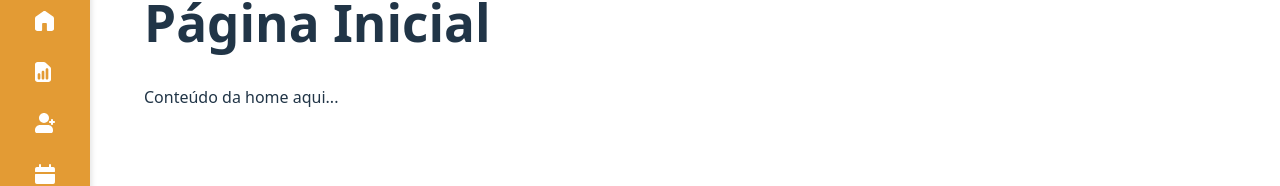
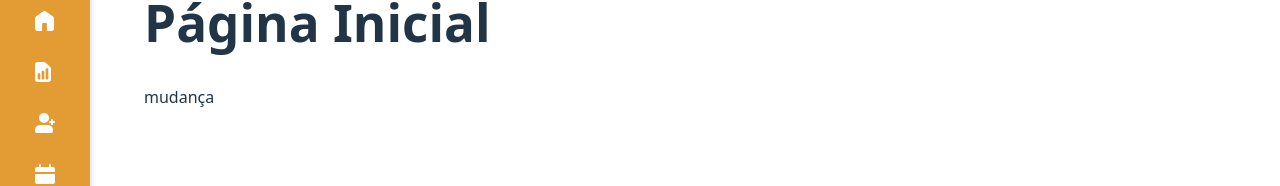
Before and after one commit to soouzaana/Ghours, a Vue app: page / in a window 1280 px wide. Shown: the part 124-310 px from the top of the page. Built offline with nearby package versions, Linux system fonts and the light colour scheme.

Commit message:
mudança no p em Inicio

```diff
--- a/src/components/Section/Inicio/Inicio.vue
+++ b/src/components/Section/Inicio/Inicio.vue
@@ -5,6 +5,6 @@ import MainLayout from "../../MainLayout/MainLayout.vue";
 <template>
   <MainLayout>
     <h1 class="text-3xl font-bold mb-4">Página Inicial</h1>
-    <p>Conteúdo da home aqui...</p>
+    <p>mudança</p>
   </MainLayout>
 </template>
```
